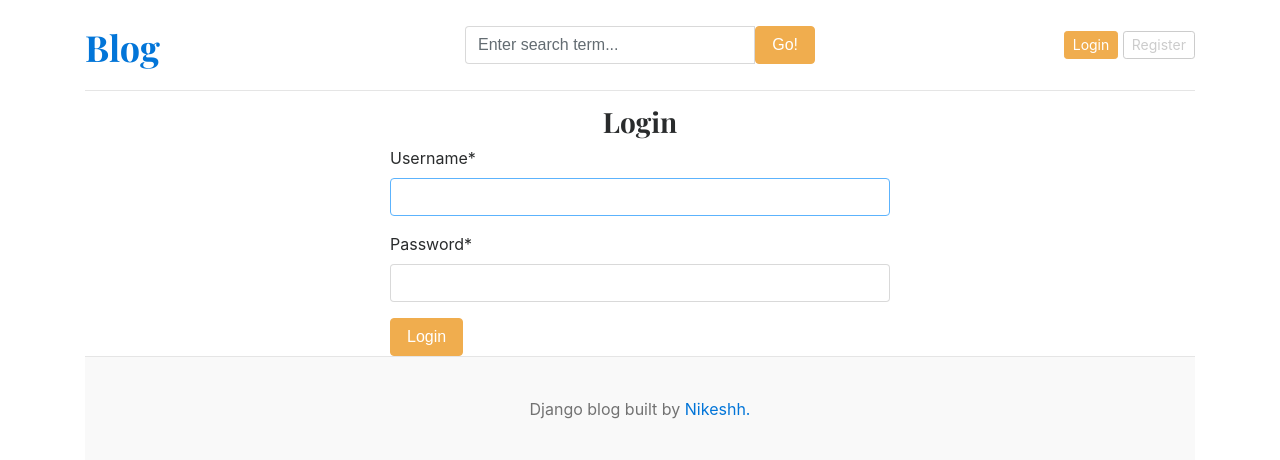
After one commit to nikeshh-x/django-blog, a Django app: page /login/ in a window 1280 px wide. The commit adds this page. Shown: the top 460 px of the page. Run offline with Django 5.2, Linux system fonts and the light colour scheme; data that the repository does not hold is empty; some libraries are stand-ins or nearby versions.

Commit message:
registrations and login functionality

```diff
--- a/blog_main/settings.py
+++ b/blog_main/settings.py
@@ -39,6 +39,8 @@ INSTALLED_APPS = [
     'django.contrib.staticfiles',
     'blogs',
     'assignments',
+    'crispy_forms',
+    'crispy_bootstrap5',
 ]
 
 MIDDLEWARE = [
@@ -126,3 +128,7 @@ STATICFILES_DIRS = [
 
 MEDIA_URL = '/media/'
 MEDIA_ROOT = BASE_DIR / 'media'
+
+CRISPY_ALLOWED_TEMPLATE_PACKS = "bootstrap5"
+
+CRISPY_TEMPLATE_PACK = "bootstrap5"
--- a/blog_main/urls.py
+++ b/blog_main/urls.py
@@ -25,6 +25,9 @@ urlpatterns = [
     path('admin/', admin.site.urls),
     path('', views.home, name='home'),
     path('category/', include('blogs.urls')),
-    path('<slug:slug>/', BlogsView.blogs, name='blogs'),
+    path('blogs/<slug:slug>/', BlogsView.blogs, name='blogs'),
     path('blogs/search/', BlogsView.search, name='search'),
+    path('register/', views.register, name='register'),
+    path('login/', views.login, name='login'),
+    path('logout/', views.logout, name='logout'),
 ] + static(settings.MEDIA_URL, document_root=settings.MEDIA_ROOT)
--- a/blog_main/views.py
+++ b/blog_main/views.py
@@ -1,6 +1,10 @@
-from django.shortcuts import render
+from django.shortcuts import render, redirect
 from blogs.models import Category, Blog
 from assignments.models import About
+from .forms import RegistrationForm
+from django.contrib.auth.forms import AuthenticationForm
+from django.contrib import auth
+
 def home(request):
   categories = Category.objects.all()
   featured_post = Blog.objects.filter(is_featured=True, status='Published')
@@ -15,3 +19,38 @@ def home(request):
     'about':about
   }
   return render(request, 'home.html', context)
+
+
+def register(request):
+  if request.method == "POST":
+    form = RegistrationForm(request.POST)
+    if form.is_valid():
+      form.save()
+      return redirect('register')
+  else:
+    form = RegistrationForm()
+  context = {
+    'form':form
+  }
+  return render(request, 'register.html', context)
+
+def login(request):
+  if request.method == "POST":
+    form = AuthenticationForm(request, request.POST)
+    if form.is_valid():
+      username = form.cleaned_data['username']
+      password = form.cleaned_data['password']
+      user = auth.authenticate(username = username, password = password)
+      if user is not None:
+        auth.login(request, user)
+        return redirect('home')
+  form = AuthenticationForm()
+  context = {
+    'form':form,
+  }
+  return render(request, 'login.html', context)
+
+
+def logout(request):
+  auth.logout(request)
+  return redirect('home')
--- a/templates/base.html
+++ b/templates/base.html
@@ -33,9 +33,14 @@
             </form>
           </div>
 
+
           <div class="col-4 d-flex justify-content-end align-items-center">
-            <a class="btn btn-sm btn-warning" href="#">Login</a> &nbsp;
-            <a class="btn btn-sm btn-outline-secondary" href="#">Register</a>
+            {% if not user.is_authenticated %}
+            <a class="btn btn-sm btn-warning" href="{% url 'login' %}">Login</a> &nbsp;
+            <a class="btn btn-sm btn-outline-secondary" href="{% url 'register' %}">Register</a>
+            {% else %}
+            <a class="btn btn-sm btn-warning" href="{% url 'logout' %}">Logout</a>
+            {% endif %}
           </div>
         </div>
       </header>
--- /dev/null
+++ b/templates/login.html
@@ -0,0 +1,13 @@
+{% extends 'base.html' %}
+
+
+{% block content %}
+{% load crispy_forms_tags %}
+
+  <h3 class="text-center">Login</h3>
+  <form action="{% url 'login' %}" method="POST" style="width: 500px; margin: auto;">
+    {% csrf_token %}
+     {{form | crispy }}
+    <button type="submit" class="btn btn-warning">Login</button>
+  </form>
+{% endblock content %}
```
Also changed, not shown: blog_main/forms.py (added, +8 -0 lines), templates/register.html (added, +11 -0 lines).
